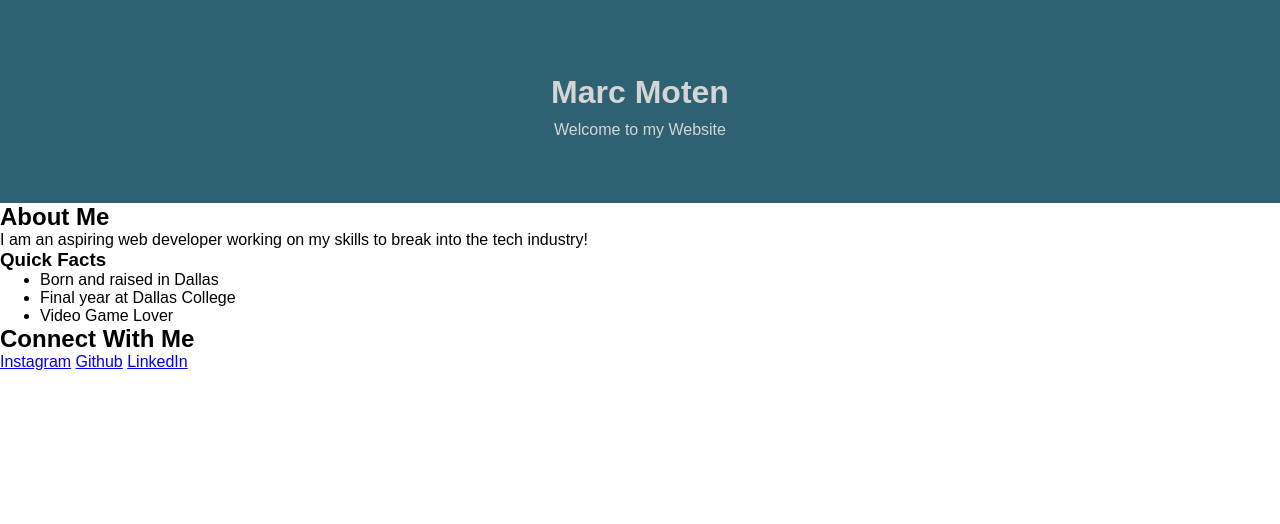
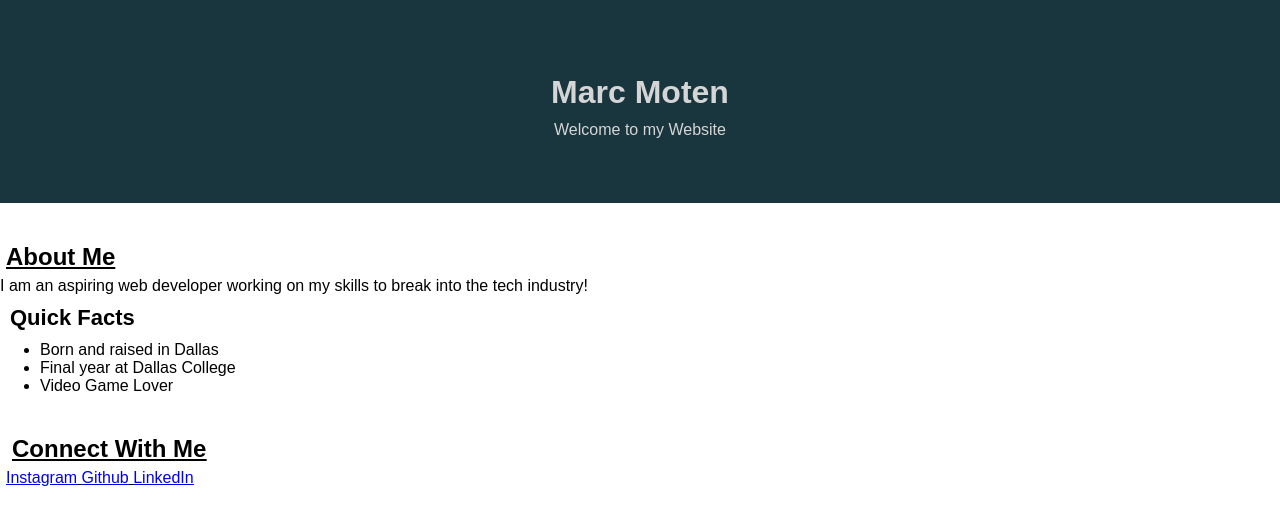
Before and after one commit to MarcmotenDC/landing-page, a plain HTML site: page index.html in a window 1280 px wide. Drawn offline with Linux system fonts and the light colour scheme.

Commit message:
Style sections

```diff
--- a/style.css
+++ b/style.css
@@ -5,10 +5,34 @@
 
 .header {
     text-align: center;
-    background-color: #2E6171;
+    background-color: #19353E;
     color: #d5d5d5;
     padding: 4rem;
 }
 .title {
     margin: 10px;
 }
+
+.section {
+    margin: 40px 0px;
+
+}
+
+.sectionContent {
+    background-color: #8FBCC1;
+    padding: 2rem;
+}
+.sectionTitle {
+    margin: 6px;
+    text-decoration: underline;
+}
+
+.sectionContent p {
+    padding: 0.5rem;
+    font-size: 18px;
+}
+
+h3 {
+    font-size: 22px;
+    padding: 10px;
+}
```
